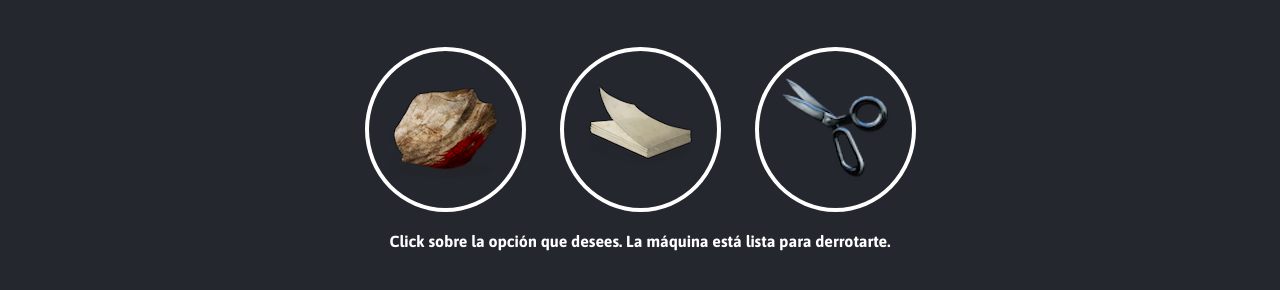
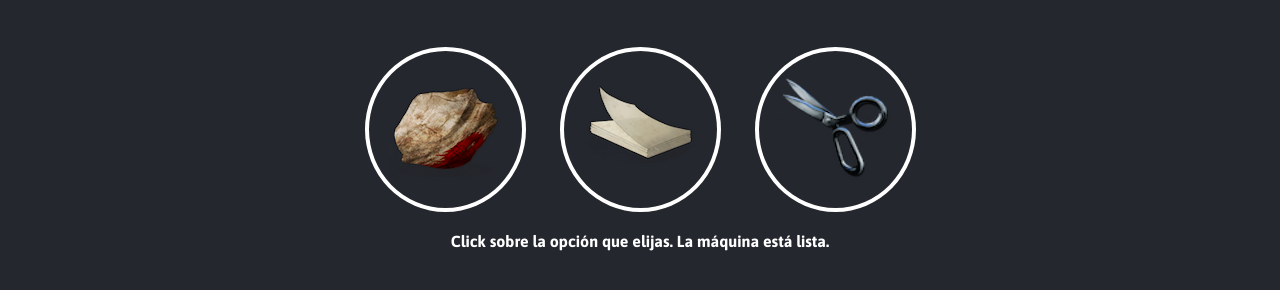
Before and after one commit to br1nem/PPT, a plain HTML site: page index.html in a window 1280 px wide. Shown: the part 254-544 px from the top of the page. Drawn offline with Linux system fonts and the light colour scheme.

Commit message:
action message

```diff
--- a/index.html
+++ b/index.html
@@ -39,7 +39,7 @@
 </div>
 
 
-<p id="action-message">Click sobre la opción que desees. La máquina está lista para derrotarte.</p>
+<p id="action-message">Click sobre la opción que elijas. La máquina está lista.</p>
     <script src="ppt.js"></script>
   </body>
 </html>
--- a/ppt.js
+++ b/ppt.js
@@ -60,15 +60,15 @@ function game(userChoice) {
 
 
 function main() {
-rock_div.addEventListener('click', function() {
+    rock_div.addEventListener('click', function () {
         game("r");
     })
 
-paper_div.addEventListener('click', function() {
+    paper_div.addEventListener('click', function () {
         game("p");
     })
 
-scissors_div.addEventListener('click', function() {
+    scissors_div.addEventListener('click', function () {
         game("s");
     })
 }
```
Lines whose indentation alone changed are shown as unchanged.
